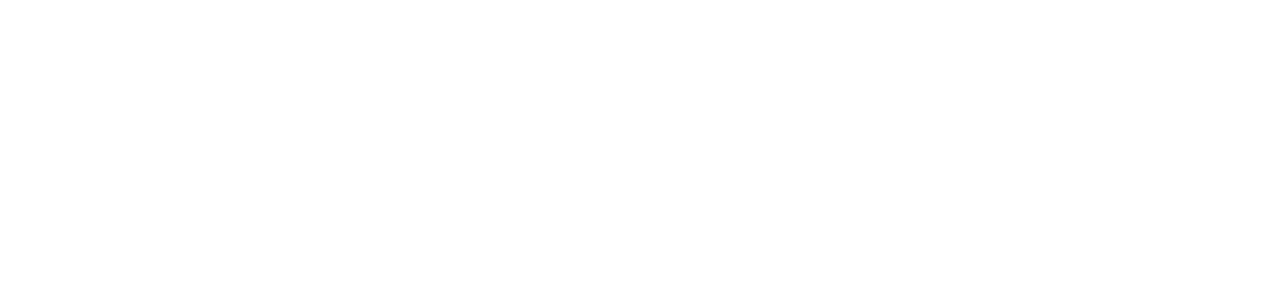
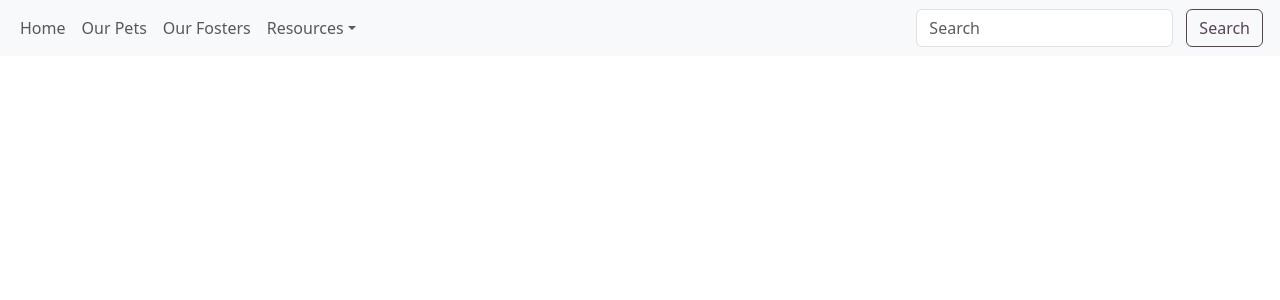
Before and after one commit to VincentS972/PawFinder, a React (Create React App) app: page / in a window 1280 px wide. Shown: the top 300 px of the page. Built offline with nearby package versions, Linux system fonts and the light colour scheme.

Commit message:
Installed react-bootstrap-validation and added NavBar to App.js

```diff
--- a/package.json
+++ b/package.json
@@ -10,6 +10,7 @@
     "mongoose": "^7.5.2",
     "react": "^18.2.0",
     "react-bootstrap": "^2.8.0",
+    "react-bootstrap-validation": "^0.1.11",
     "react-dom": "^18.2.0",
     "react-router-dom": "^6.16.0",
     "react-scripts": "5.0.1",
--- a/src/App.js
+++ b/src/App.js
@@ -1,12 +1,13 @@
 import { BrowserRouter as Router, Routes, Route } from "react-router-dom"
-// import Navbar from './Components/NavBar';
+import React from "react";
+import Navbar from './Components/NavBar';
 // import Home from "./Components/Home";
 // import Footer from "./Components/Footer";
 
 function App() {
   return (
     <div className="App">
-
+      <Navbar />
     </div>
   );
 }
```
Also changed, not shown: 1 other file (tests, documents, lock files or other folders).
